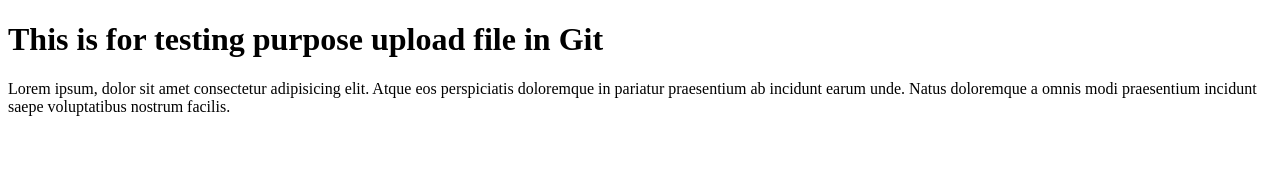
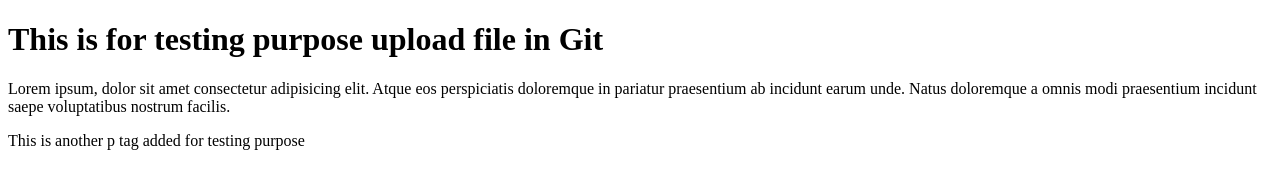
Before and after one commit to Shefat-E-Zannat/test-project, a plain HTML site: page Index.html in a window 1280 px wide. Drawn offline with Linux system fonts and the light colour scheme.

Commit message:
Update Index.html

```diff
--- a/Index.html
+++ b/Index.html
@@ -8,5 +8,6 @@
 <body>
     <h1>This is for testing purpose upload file in Git</h1>
     <p>Lorem ipsum, dolor sit amet consectetur adipisicing elit. Atque eos perspiciatis doloremque in pariatur praesentium ab incidunt earum unde. Natus doloremque a omnis modi praesentium incidunt saepe voluptatibus nostrum facilis.</p>
+    <p>This is another p tag added for testing purpose </p>
 </body>
 </html>
```
